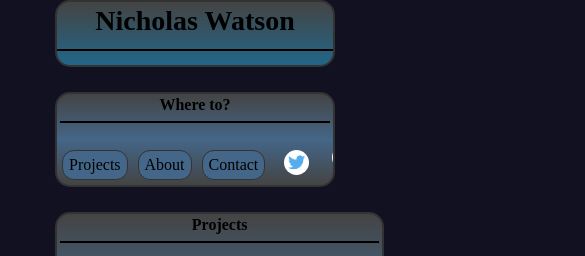
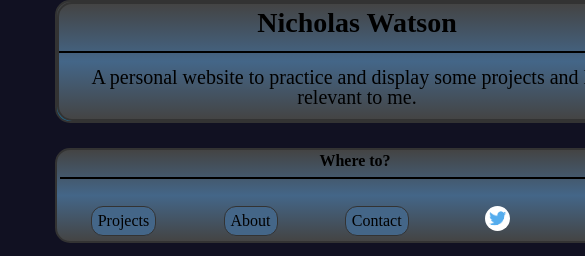
Before and after one commit to Neofluffybox/Neofluffybox.github.io, a plain HTML site: page index.html in a window 390 px wide. Shown: the top 256 px of the page, 585 px wide, since content can reach past the window. Drawn offline with Linux system fonts and the light colour scheme.

Commit message:
adding responsiveness to small screens. added small description of website under header

```diff
--- a/index.html
+++ b/index.html
@@ -13,9 +13,21 @@
 <body>
     <div class="biggerC">
         <header>
-            <h1>Nicholas Watson
-                <hr>
-            </h1>
+            <div class='set' id='spclSet'>
+                <span>
+                    <h1>Nicholas Watson
+                        <hr>
+                    </h1>
+                </span>
+                <span>
+                    <h2>
+                        <strong>
+                            A personal website to practice and display some projects and links relevant to
+                            me.
+                        </strong>
+                    </h2>
+                </span>
+            </div>
         </header>
         <nav>
             <div class='set'>
@@ -101,7 +113,6 @@
                 <div>
                     <button id='newDrink' class='goBtn' type='button'>New</button>
                 </div>
-
             </div>
             <div class='set'>
                 <a id='about'></a>
--- a/stylesheets/stylie.css
+++ b/stylesheets/stylie.css
@@ -71,7 +71,7 @@ header {
     border-radius: 15px;
     background: linear-gradient(#444, #226688);
     color: #000;
-    width: 100%;
+    width: 600px;
     text-align: center;
     display: flex;
     flex-direction: column;
@@ -82,8 +82,12 @@ header {
         font-weight: bold;
         margin-top: 5px;
     }
-    header ul li {
-        float: left;
+    header h2 {
+        font-size: 20px;
+        margin-bottom: 12px;
+    }
+    #spclSet {
+        margin-bottom: 0px;
     }
 
 nav {
@@ -126,7 +130,7 @@ nav {
 .set {
     display: flex;
     flex-direction: column;
-    width: 100%;
+    width: 600px;
     margin-bottom: 25px;
     border-radius: 15px;
     border: 2px solid #333;
@@ -200,6 +204,7 @@ footer{
     body {
         grid-template-columns: 280px;
     }
+
     #skyrim {
         width: 58px;
     }
@@ -211,6 +216,12 @@ footer{
 @media only screen and (max-width: 600px) and (min-width: 401px) {
     body {
         grid-template-columns: 380px;
+    }
+    .set {
+        width: 270px;
+    }
+    header{
+        width: 270px;
     }
     #skyrim {
         width: 70px;
```
